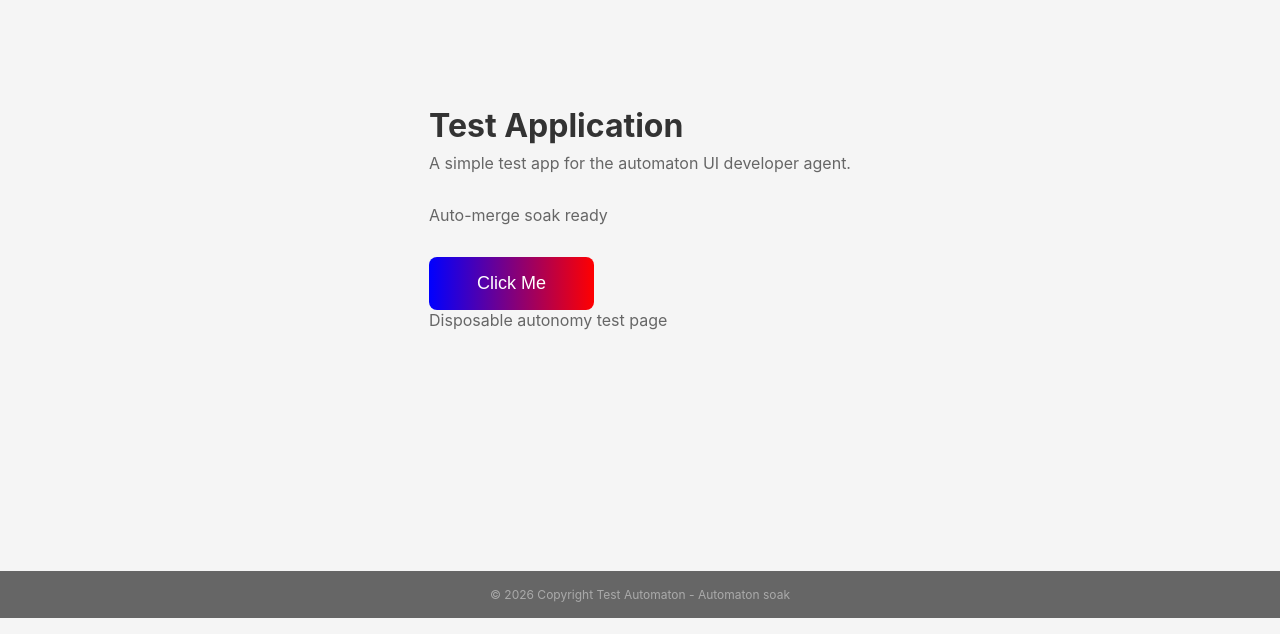
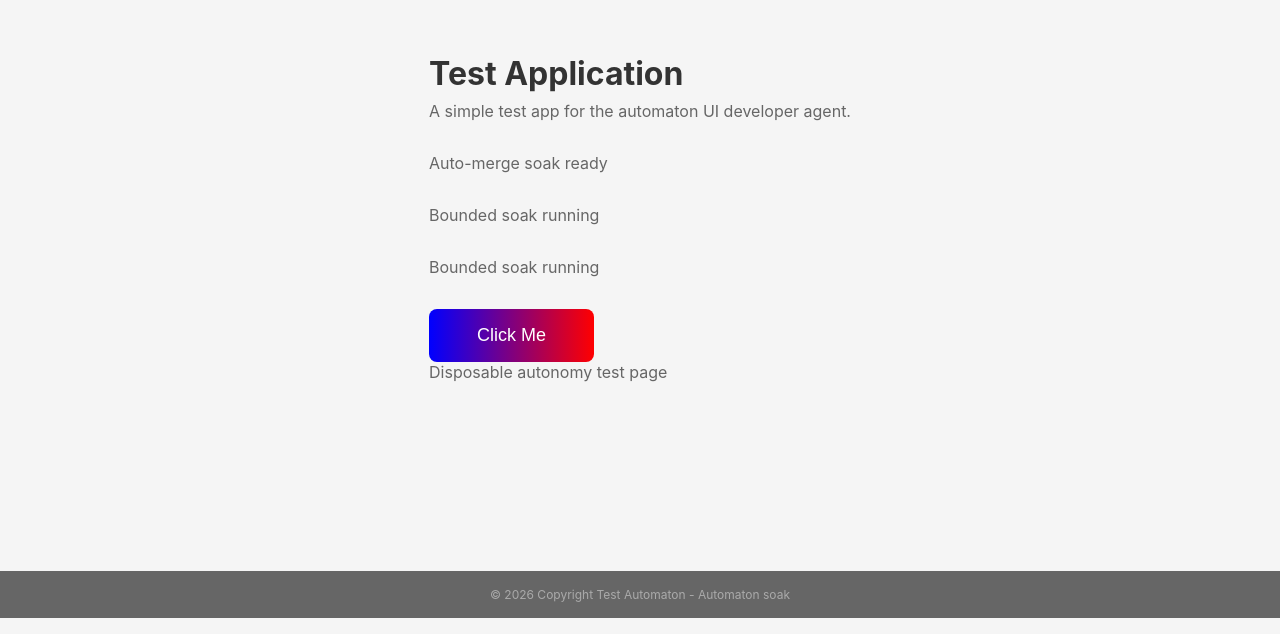
Before and after one commit to ArjunSuraj/test-automaton, a React (Vite) app: page / in a window 1280 px wide. Shown: the part 166-800 px from the top of the page. Built offline with nearby package versions, Linux system fonts and the light colour scheme.

Commit message:
[Automaton] Auto-merge PR #59
Auto-merged by Automaton for ticket #54 in disposable repo ArjunSuraj/test-automaton.

```diff
--- a/src/App.jsx
+++ b/src/App.jsx
@@ -7,6 +7,8 @@ function App() {
       <h1>Test Application</h1>
       <p>A simple test app for the automaton UI developer agent.</p>
       <p>Auto-merge soak ready</p>
+      <p>Bounded soak running</p>
+      <p>Bounded soak running</p>
       <button id="main-btn">Click Me</button>
       <footer>© 2026 Copyright Test Automaton - Automaton soak</footer>
       <p className="footer-test">Disposable autonomy test page</p>
```
